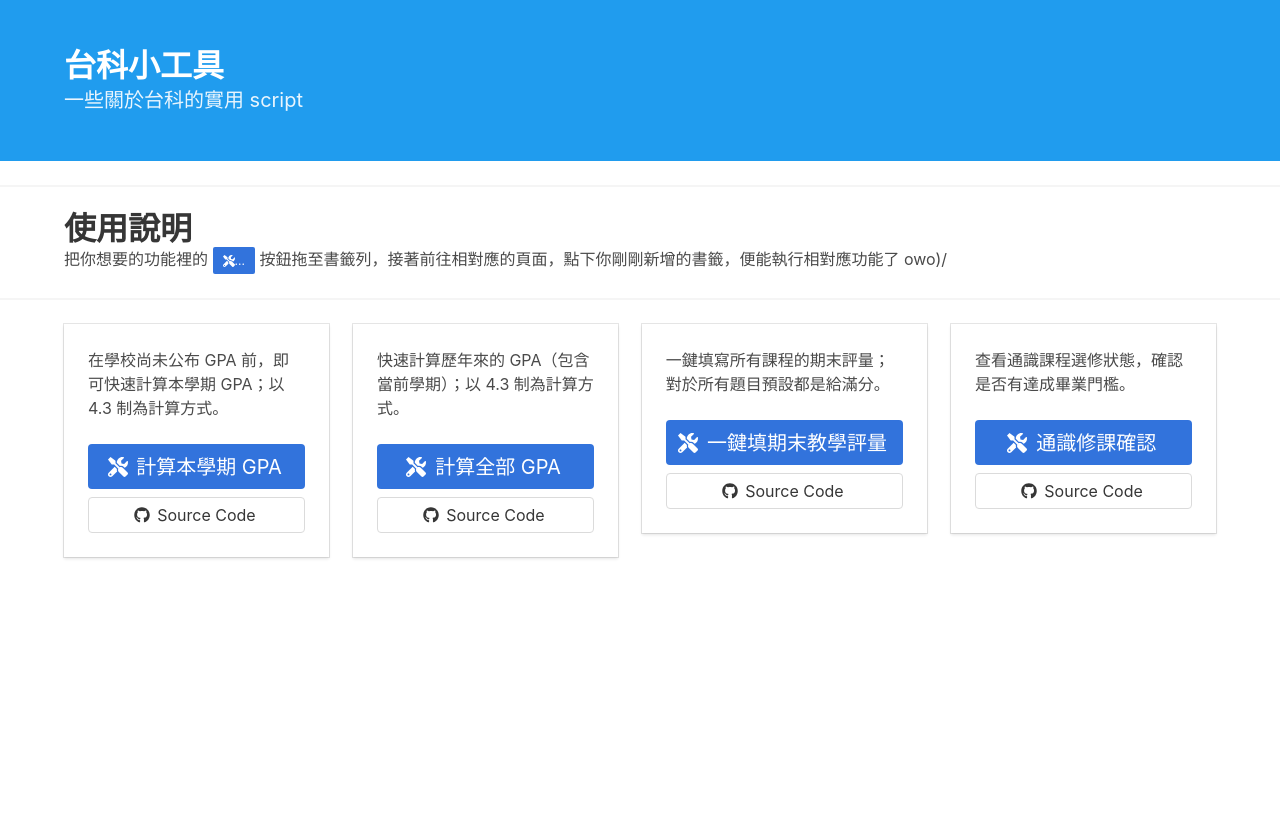
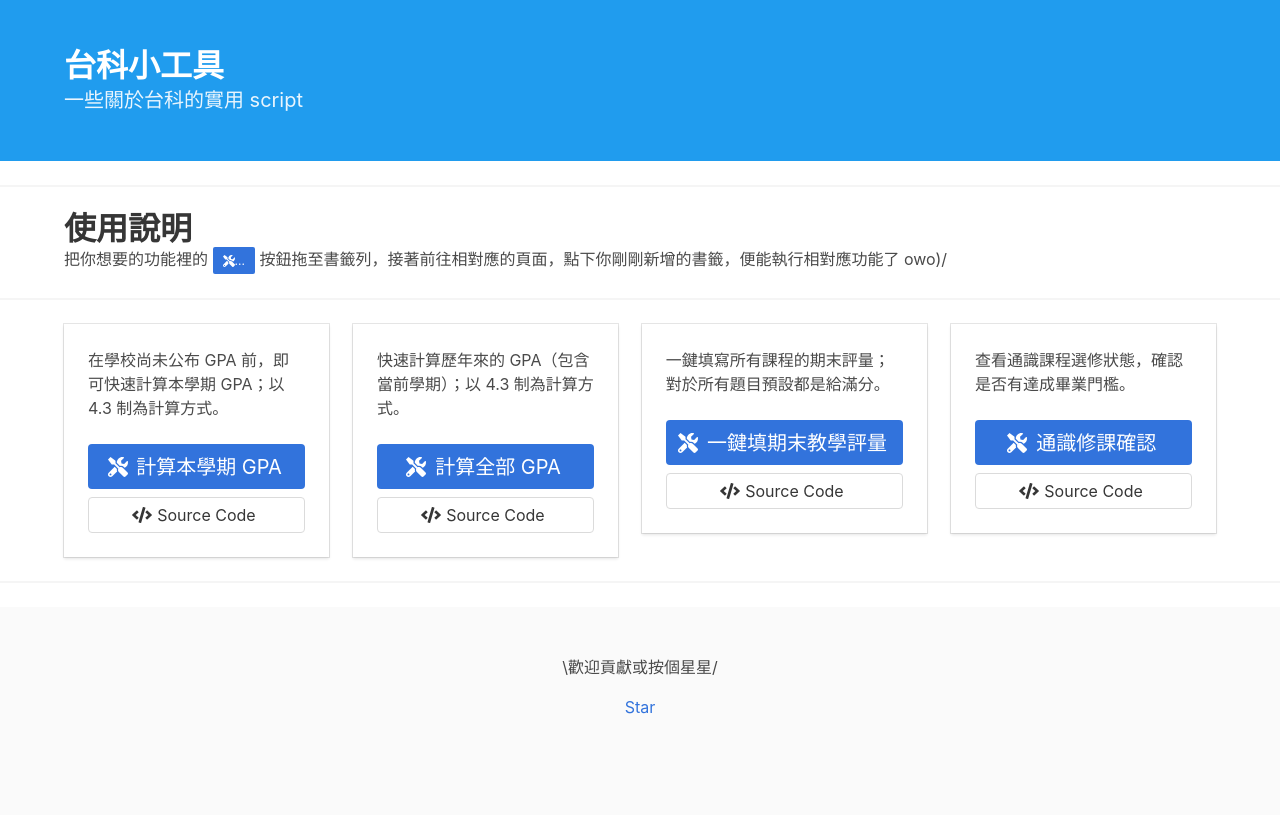
Before and after one commit to splitline/taiwan-tech-scripts, a plain HTML site: page index.html in a window 1280 px wide. Drawn offline with nearby package versions, Linux system fonts and the light colour scheme.

Commit message:
Add GitHub button.

```diff
--- a/index.html
+++ b/index.html
@@ -44,6 +44,19 @@
     </div>
   </section>
 
+  <hr>
+
+  <footer class="footer">
+    <div class="content has-text-centered">
+      <p>
+        \歡迎貢獻或按個星星/
+      </p>
+      <a class="github-button" href="https://github.com/splitline/taiwan-tech-scripts" data-icon="octicon-star"
+        data-size="large" data-show-count="true" aria-label="Star splitline/taiwan-tech-scripts on GitHub">Star</a>
+
+    </div>
+  </footer>
+
   <template id="script-card">
     <div class="column">
       <div class="card">
@@ -58,7 +71,7 @@
             </a>
             <a id="source" class="button is-fullwidth" target="_blank">
               <span class="icon is-medium">
-                <i class="fab fa-github"></i>
+                <i class="fas fa-code"></i>
               </span>
               <span>Source Code</span>
             </a>
@@ -68,6 +81,7 @@
     </div>
   </template>
 
+  <script async defer src="https://buttons.github.io/buttons.js"></script>
   <script>
     const ROOT_URL = 'https://raw.githubusercontent.com/splitline/taiwan-tech-scripts/master/';
     const datas = [{
```
